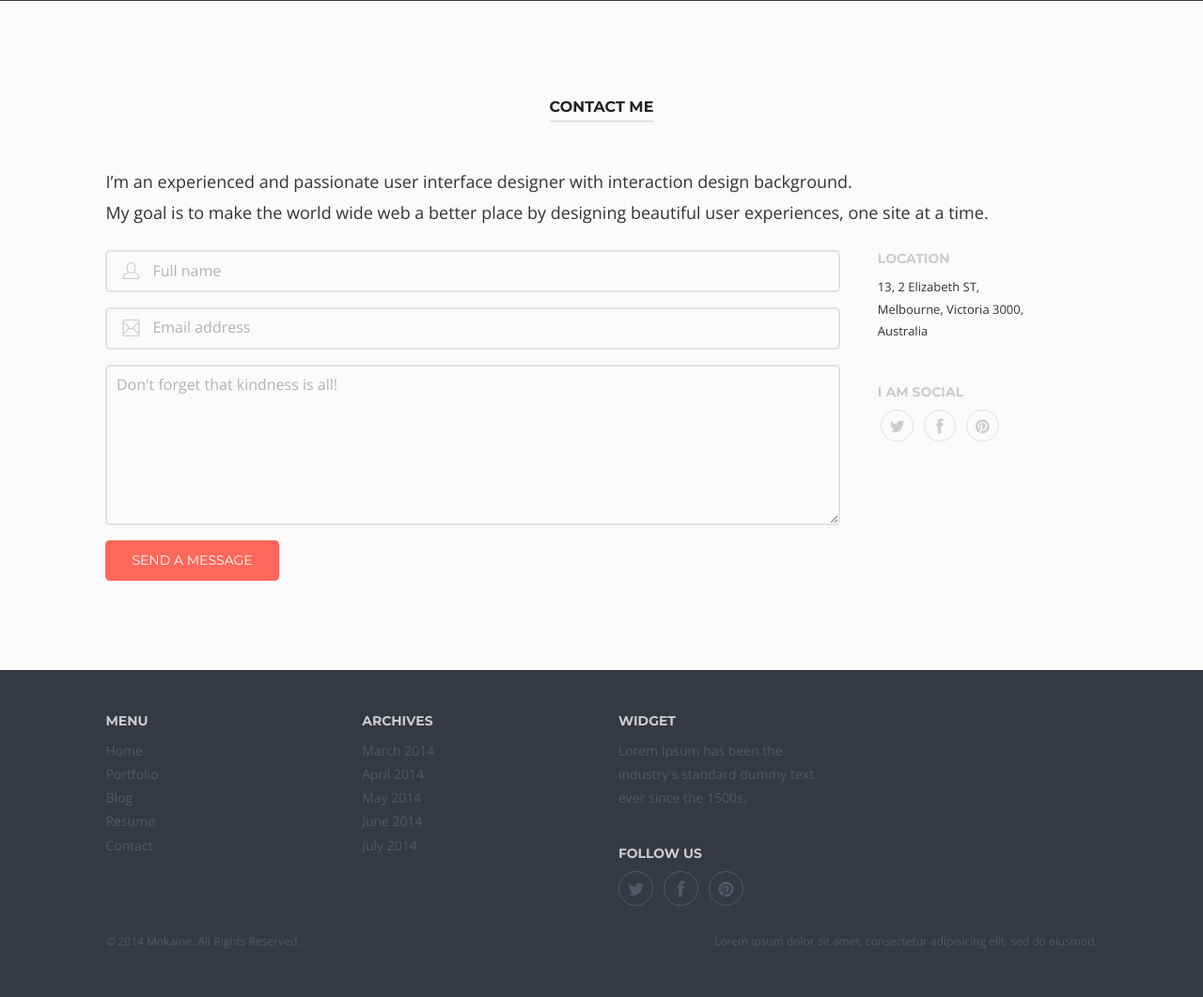
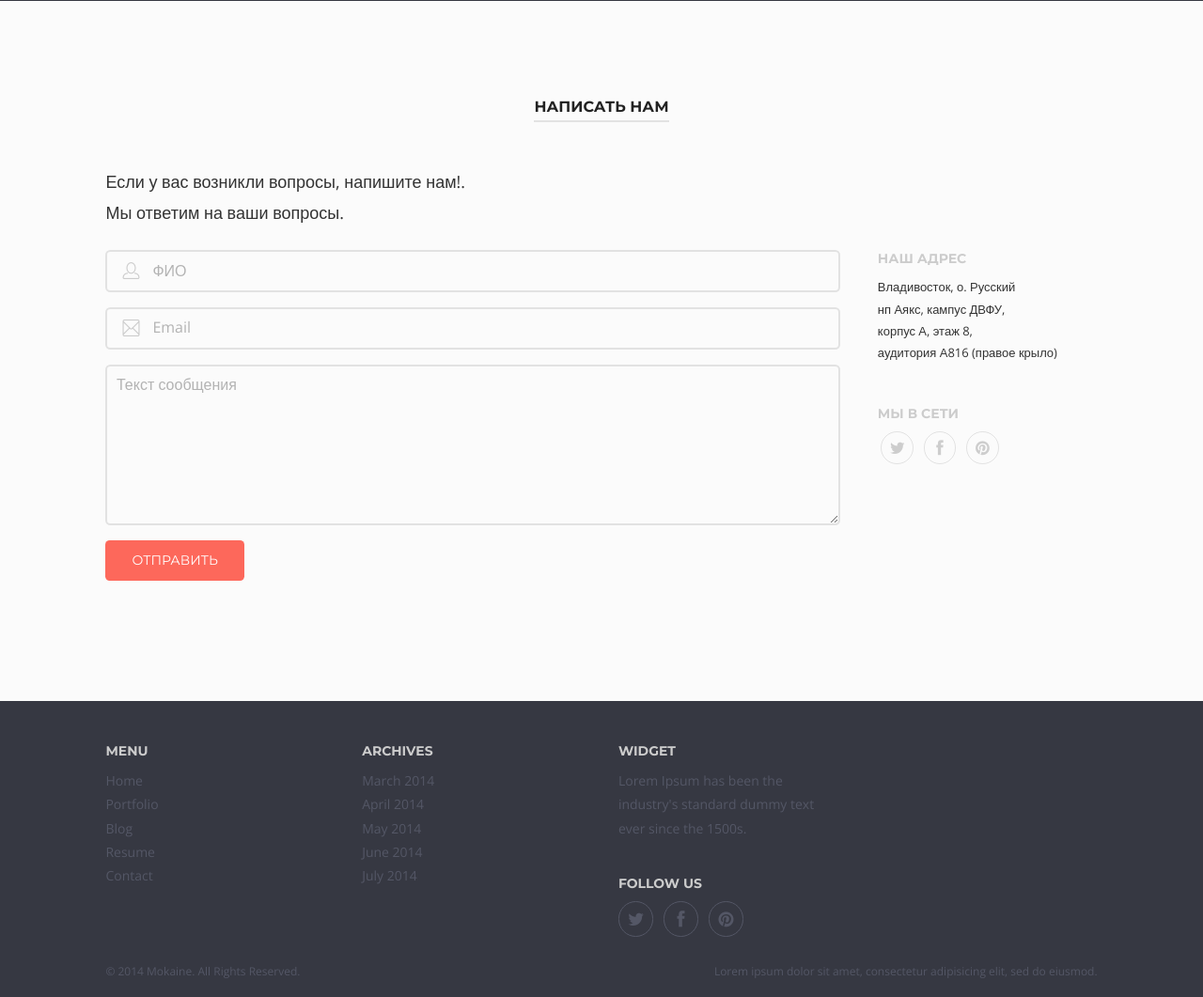
Before and after one commit to markwell/cpvdvfu, a WordPress theme: template about.php in a window 1280 px wide. Shown: the part 631-1692 px from the top of the page at 94% size. Before the commit the page ends 1640 px from the top, so only its background shows below. Run offline with PHP 8.4 and a stand-in for WordPress, Linux system fonts and the light colour scheme; the site name, menu and one post (Sample post) are stand-ins, and other content is empty; some libraries are stand-ins or nearby versions.

Commit message:
Исправление страницы "О нас"

```diff
--- a/about.php
+++ b/about.php
@@ -1,7 +1,10 @@
 <!DOCTYPE html>
-<html lang="en">
+<html lang="ru">
 
-	<?php include ('templates\cpv_2015.06\head.php'); ?>
+	<head>
+		<?php include ('templates\cpv_2015.06\head.php'); ?>
+		<title>Центр подготовки волонтёров - О нас</title>
+	</head>
 
 	<body class="page">
 
@@ -10,7 +13,7 @@
 		<main role="main">
 			<div id="intro-wrap" class="">
 				<div id="intro" class="preload darken more-button">
-					<div class="map" data-maplat="51.511214" data-maplon="-0.119824" data-mapzoom="7" data-color="aqua" data-height="300" data-img="img/marker.png" data-info="I am based in London, UK"></div>
+					<div class="map" data-maplat="43.024478" data-maplon="131.894241" data-mapzoom="14" data-color="aqua" data-height="300" data-img="img/marker.png" data-info="Мы находимся в кампусе ДВФУ, корпус А, аудитория А816"></div>
 				</div><!-- intro -->
 			</div><!-- intro-wrap -->
 
@@ -18,30 +21,31 @@
 
 				<section class="row section">
 					<div class="row-content buffer even clear-after">
-						<div class="section-title"><h3>Contact Me</h3></div>
-						<p>I’m an experienced and passionate user interface designer with interaction design background.<br>My goal is to make the world wide web a better place by designing beautiful user experiences, one site at a time.</p>
+						<div class="section-title"><h3>Написать нам</h3></div>
+						<p>Если у вас возникли вопросы, напишите нам!.<br>Мы ответим на ваши вопросы.</p>
 						<div class="column nine">
 							<form id="contact-form" class="contact-section" method="post" action="">
 								<span class="pre-input"><i class="icon icon-user"></i></span>
-								<input class="name plain buffer" type="text" name="name" placeholder="Full name">
+								<input class="name plain buffer" type="text" name="name" placeholder="ФИО">
 								<span class="pre-input"><i class="icon icon-email"></i></span>
-								<input class="email plain buffer" type="email" name="email" placeholder="Email address">
-								<textarea class="plain buffer" name="message" placeholder="Don't forget that kindness is all!"></textarea>
-								<input id="send" class="plain button red" type="button" value="Send a Message">
+								<input class="email plain buffer" type="email" name="email" placeholder="Email">
+								<textarea class="plain buffer" name="message" placeholder="Текст сообщения"></textarea>
+								<input id="send" class="plain button red" type="button" value="Отправить">
 							</form>
 							<div id="success"></div>
 						</div>
 						<div class="column three last">
 							<div class="widget">
-								<h4>Location</h4>
+								<h4>Наш адрес</h4>
 								<p>
-									13, 2 Elizabeth ST,<br>
-									Melbourne, Victoria 3000,<br>
-									Australia
+									Владивосток, о. Русский<br>
+									нп Аякс, кампус ДВФУ,<br>
+									корпус А, этаж 8,<br>
+									аудитория А816 (правое крыло)
 								</p>
 							</div>
 							<div class="widget">
-								<h4>I am Social</h4>
+								<h4>Мы в сети</h4>
 								<ul class="inline meta-social">
 									<li><a href="#" class="twitter-share border-box"><i class="fa fa-twitter fa-lg"></i></a></li>
 									<li><a href="#" class="facebook-share border-box"><i class="fa fa-facebook fa-lg"></i></a></li>
@@ -55,50 +59,7 @@
 			</div><!-- id-main -->
 		</main><!-- main -->
 
-		<footer role="contentinfo">
-			<div class="row">
-				<div class="row-content buffer clear-after">
-					<section id="top-footer">
-						<div class="widget column three"><!-- la class="widget" è forse generata utomaticamente da wp -->
-							<h4>Menu</h4>
-							<ul class="plain">
-								<li><a href="home-01.html">Home</a></li>
-								<li><a href="works-3-columns.html">Portfolio</a></li>
-								<li><a href="blog-4-columns-masonry.html">Blog</a></li>
-								<li><a href="resume.html">Resume</a></li>
-								<li><a href="file:///Users/pasqualevitiello/My%20Folder/Job/Envato/PR%20Themeforest/Flattie/Markup/Beetle/contact.html">Contact</a></li>
-							</ul>
-						</div>
-						<div class="widget column three">
-							<h4>Archives</h4>
-							<ul class="plain">
-								<li><a href="#">March 2014</a></li>
-								<li><a href="#">April 2014</a></li>
-								<li><a href="#">May 2014</a></li>
-								<li><a href="#">June 2014</a></li>
-								<li><a href="#">July 2014</a></li>
-							</ul>
-						</div>
-						<div class="widget column three">
-							<h4>Widget</h4>
-							<p>Lorem Ipsum has been the industry's standard dummy text ever since the 1500s.</p>
-						</div>
-						<div class="widget meta-social column three">
-							<h4>Follow Us</h4>
-							<ul class="inline">
-								<li><a href="#" class="twitter-share border-box"><i class="fa fa-twitter fa-lg"></i></a></li>
-								<li><a href="#" class="facebook-share border-box"><i class="fa fa-facebook fa-lg"></i></a></li>
-								<li><a href="#" class="pinterest-share border-box"><i class="fa fa-pinterest fa-lg"></i></a></li>
-							</ul>
-						</div>
-					</section><!-- top-footer -->
-					<section id="bottom-footer">
-						<p class="keep-left">&copy; 2014 <a href="http://mokaine.com/" alt="Mokaine Lab">Mokaine</a>. All Rights Reserved.</p>
-						<p class="keep-right">Lorem ipsum dolor sit amet, consectetur adipisicing elit, sed do eiusmod.</p>
-					</section><!-- bottom-footer -->
-				</div><!-- row-content -->
-			</div><!-- row -->
-		</footer>
+		<?php include ('templates\cpv_2015.06\footer.php'); ?>
 
 		<script src="https://code.jquery.com/jquery.js"></script>
 		<script src="https://maps.googleapis.com/maps/api/js?sensor=false"></script>
@@ -107,12 +68,12 @@
 		<script>
 		$(document).ready(function(){
 			$('#send').click(function(){
-				$(this).val('Sending ...');
+				$(this).val('Отправка ...');
 				$('#success p').remove();
 				$.post('contact/contact.php', $('#contact-form').serialize(), function(response) {
 					$('#success').html(response);
 					//$('#success').hide('slow');
-					$('#send').val('Send a Message');
+					$('#send').val('Сообщение отправлено');
 				});
 				return false;
 			});
--- a/templates/cpv_2015.06/header.php
+++ b/templates/cpv_2015.06/header.php
@@ -7,7 +7,7 @@
 					<a id="menu-toggle" href="#"><i class="fa fa-bars fa-lg"></i></a>
 					<nav>
 						<ul class="reset" role="navigation">
-							<li class="menu-item"><a href="contacts">О нас</a></li>
+							<li class="menu-item"><a href="about">О нас</a></li>
 							<li class="menu-item"><a href="faq">FAQ</a></li>
 							<li class="menu-item"><a href="registration">Регистрация</a></li>
 							<li class="menu-item"><a href="login">Войти</a></li>
```
Also changed, not shown: contacts.php (deleted, +0 -85 lines).
